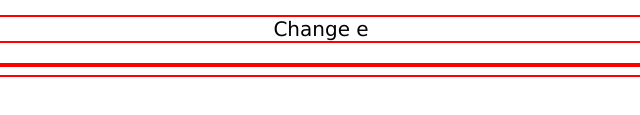
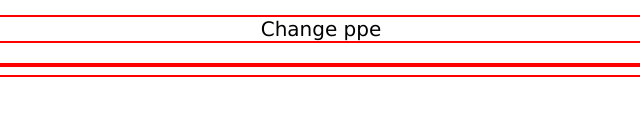
Before and after one commit to A-Lo85/odin-recipes, a plain HTML site: page index.html in a window 1280 px wide. Shown: the part 209-324 px from the top of the page, 319-959 px from the left. Drawn offline with Linux system fonts and the light colour scheme.

Commit message:
check up

```diff
--- a/index.html
+++ b/index.html
@@ -10,7 +10,7 @@
         <a  class="di" href="recipes/Moussaka.html" >Moussaka recipe</a><br>
         <a class="di" href="recipes/hpbc.html">Ham, Potato and Broccoli Casserole recipe</a><br>
         <a class="di" href="recipes/pcpc.html"><span class="links"> Chicken Penne Casserole</span ></a>
-        <p>Change e</p>
+        <p>Change ppe</p>
     </div>
 
     </body>
```
